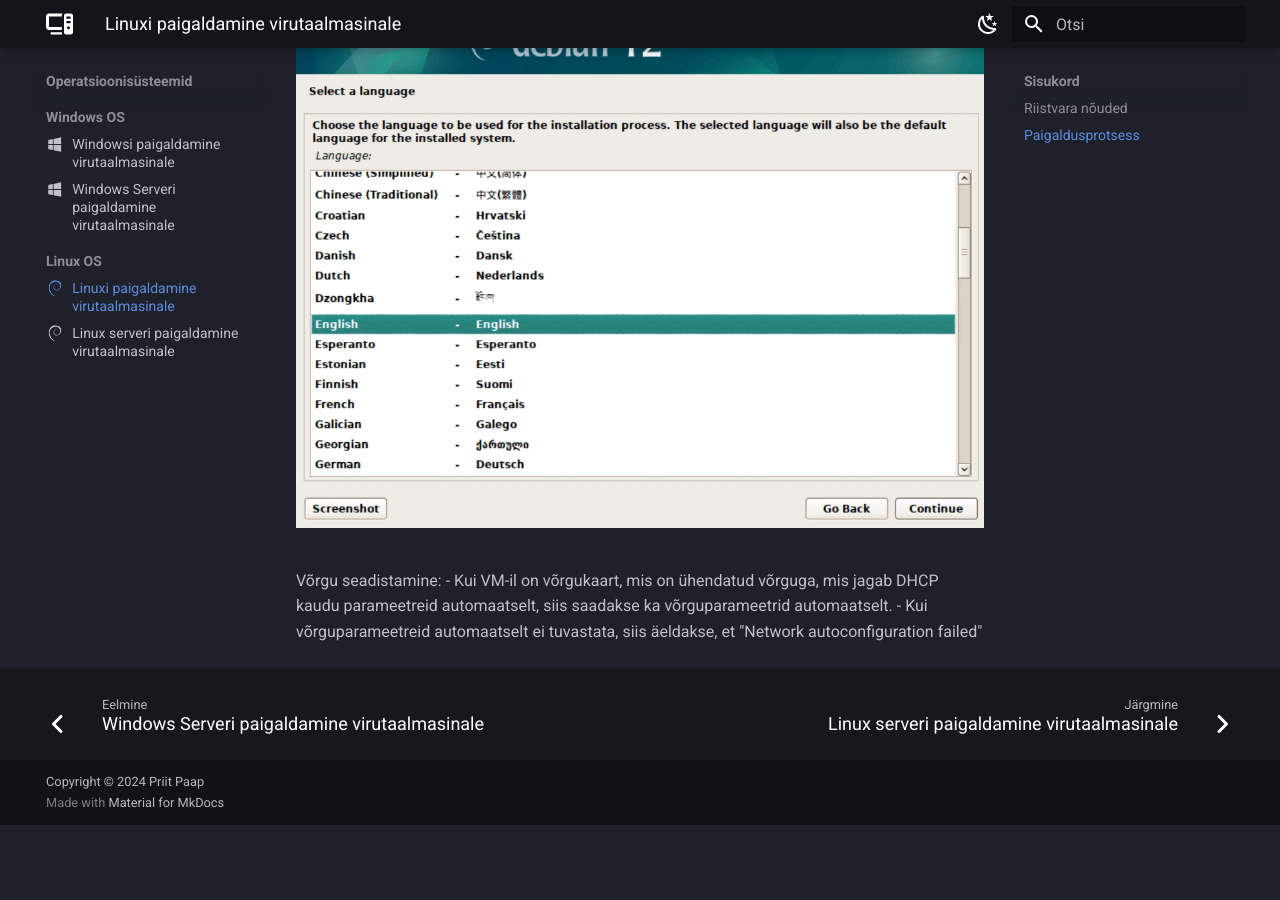
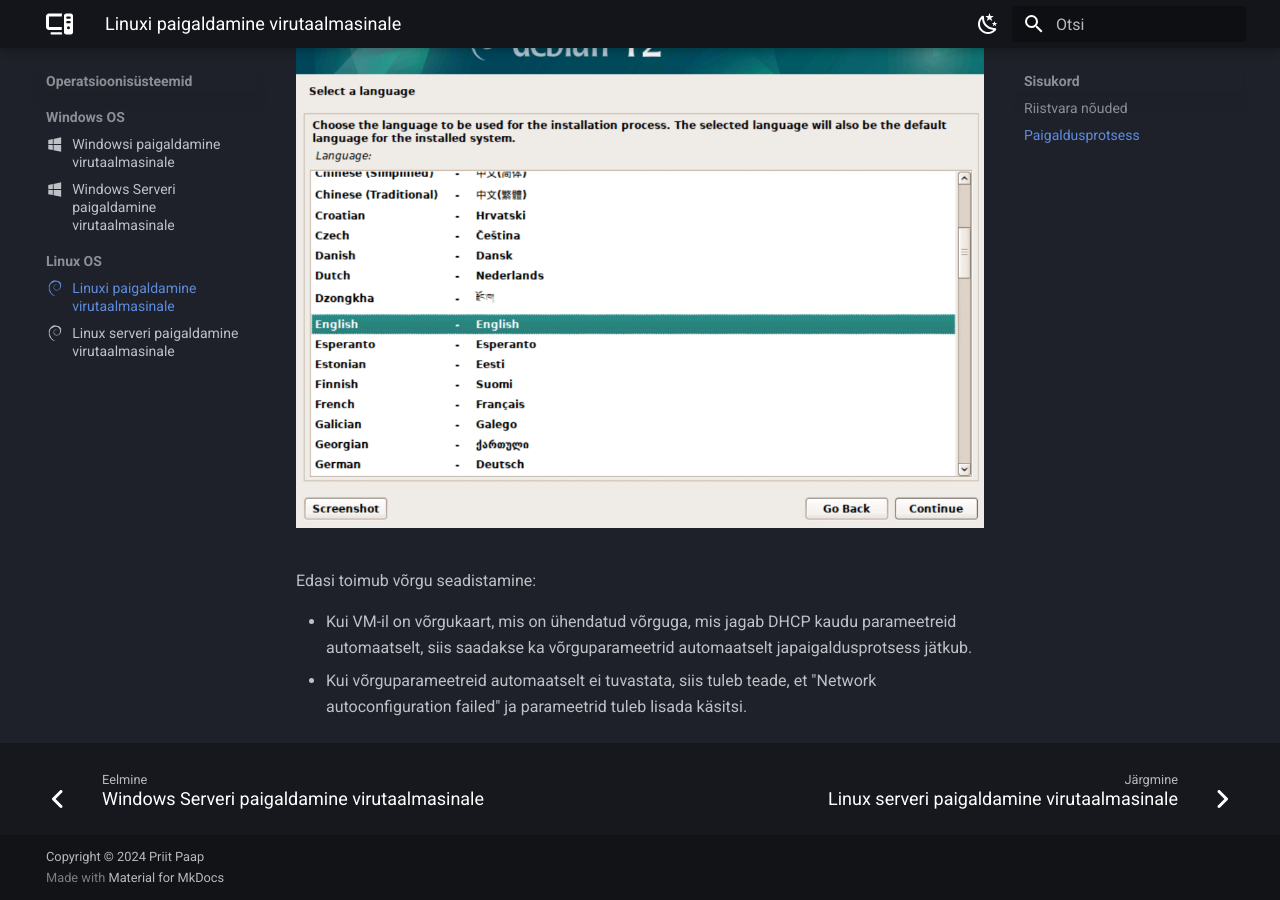
Before and after one commit to priitpaap/priitpaap.github.io, an MkDocs documentation site: the page built from docs/debpaigaldus.md, in a window 1280 px wide and 900 px high, scrolled down 1914 px. Built offline with MkDocs 1.6.1 and Material for MkDocs 9.7.7, drawn with Linux system fonts in a browser that asks for light colours; before the commit the page ends 2739 px from its top, so only the background shows below that.

Commit message:
Update debpaigaldus.md

```diff
--- a/docs/debpaigaldus.md
+++ b/docs/debpaigaldus.md
@@ -69,8 +69,7 @@
     ![Installer](images/Lang4.png)
 
 
+Edasi toimub võrgu seadistamine:
 
-
- Võrgu seadistamine:
- - Kui VM-il on võrgukaart, mis on ühendatud võrguga, mis jagab DHCP kaudu parameetreid automaatselt, siis saadakse ka võrguparameetrid automaatselt.
- - Kui võrguparameetreid automaatselt ei tuvastata, siis äeldakse, et "Network autoconfiguration failed"
+- Kui VM-il on võrgukaart, mis on ühendatud võrguga, mis jagab DHCP kaudu parameetreid automaatselt, siis saadakse ka võrguparameetrid automaatselt japaigaldusprotsess jätkub.
+- Kui võrguparameetreid automaatselt ei tuvastata, siis tuleb teade, et "Network autoconfiguration failed" ja parameetrid tuleb lisada käsitsi.
```
